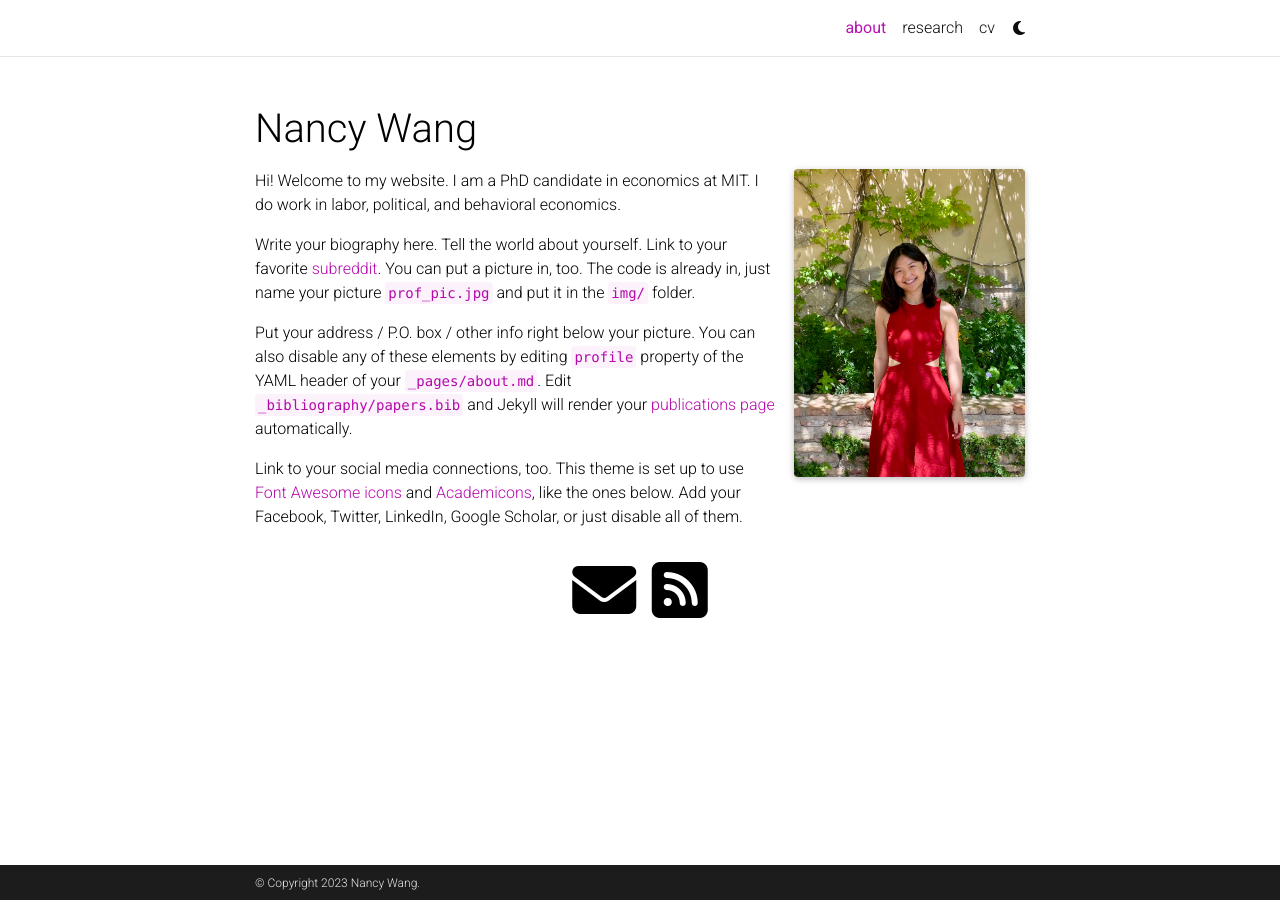
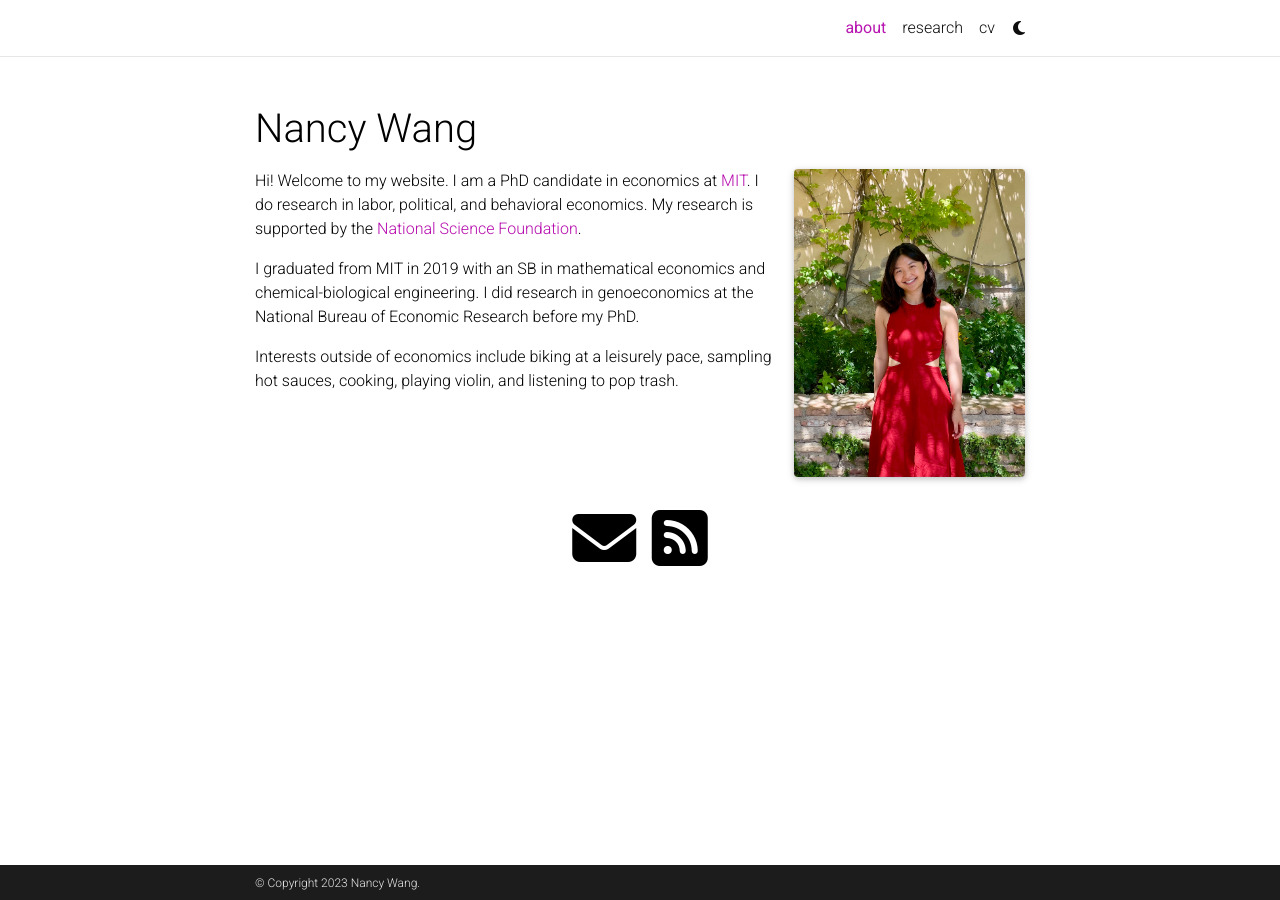
Before and after one commit to nancywang3/nancywang3.github.io, a Jekyll site: the page built from _pages/about.md, in a window 1280 px wide. Built offline with Jekyll 4.4.1, drawn with Linux system fonts in a browser that asks for light colours; full-size pictures stand in for the smaller copies a plugin makes; comment, search, counter and statistics services are not loaded; a style sheet for code colours, icons or effects is not loaded.

Commit message:
Update about.md

```diff
--- a/_pages/about.md
+++ b/_pages/about.md
@@ -6,7 +6,7 @@
 
 profile:
   align: right
-  image: prof_pic.jpg
+  image: prof_pic.jpeg
   image_circular: false # crops the image to make it circular
   address: >
 
@@ -16,10 +16,8 @@
 social: true  # includes social icons at the bottom of the page
 ---
 
-Hi! Welcome to my website. I am a PhD candidate in economics at MIT. I do work in labor, political, and behavioral economics.
+Hi! Welcome to my website. I am a PhD candidate in economics at [MIT](https://economics.mit.edu/). I do research in labor, political, and behavioral economics. My research is supported by the [National Science Foundation](https://www.nsfgrfp.org/).
 
-Write your biography here. Tell the world about yourself. Link to your favorite [subreddit](http://reddit.com). You can put a picture in, too. The code is already in, just name your picture `prof_pic.jpg` and put it in the `img/` folder.
+I graduated from MIT in 2019 with an SB in mathematical economics and chemical-biological engineering. I did research in genoeconomics at the National Bureau of Economic Research before my PhD.
 
-Put your address / P.O. box / other info right below your picture. You can also disable any of these elements by editing `profile` property of the YAML header of your `_pages/about.md`. Edit `_bibliography/papers.bib` and Jekyll will render your [publications page](/al-folio/publications/) automatically.
-
-Link to your social media connections, too. This theme is set up to use [Font Awesome icons](http://fortawesome.github.io/Font-Awesome/) and [Academicons](https://jpswalsh.github.io/academicons/), like the ones below. Add your Facebook, Twitter, LinkedIn, Google Scholar, or just disable all of them.
+Interests outside of economics include biking at a leisurely pace, sampling hot sauces, cooking, playing violin, and listening to pop trash.
```
